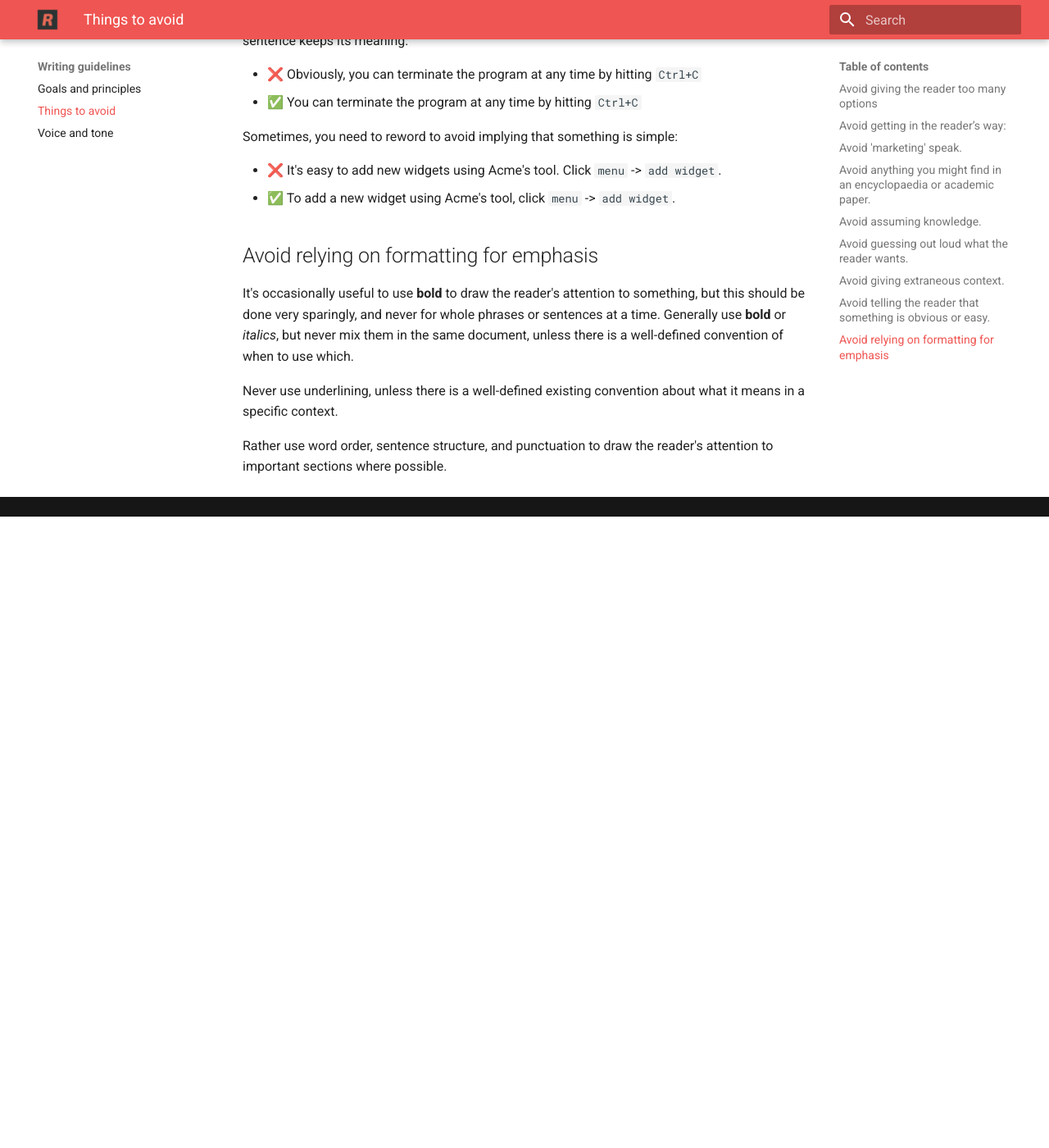
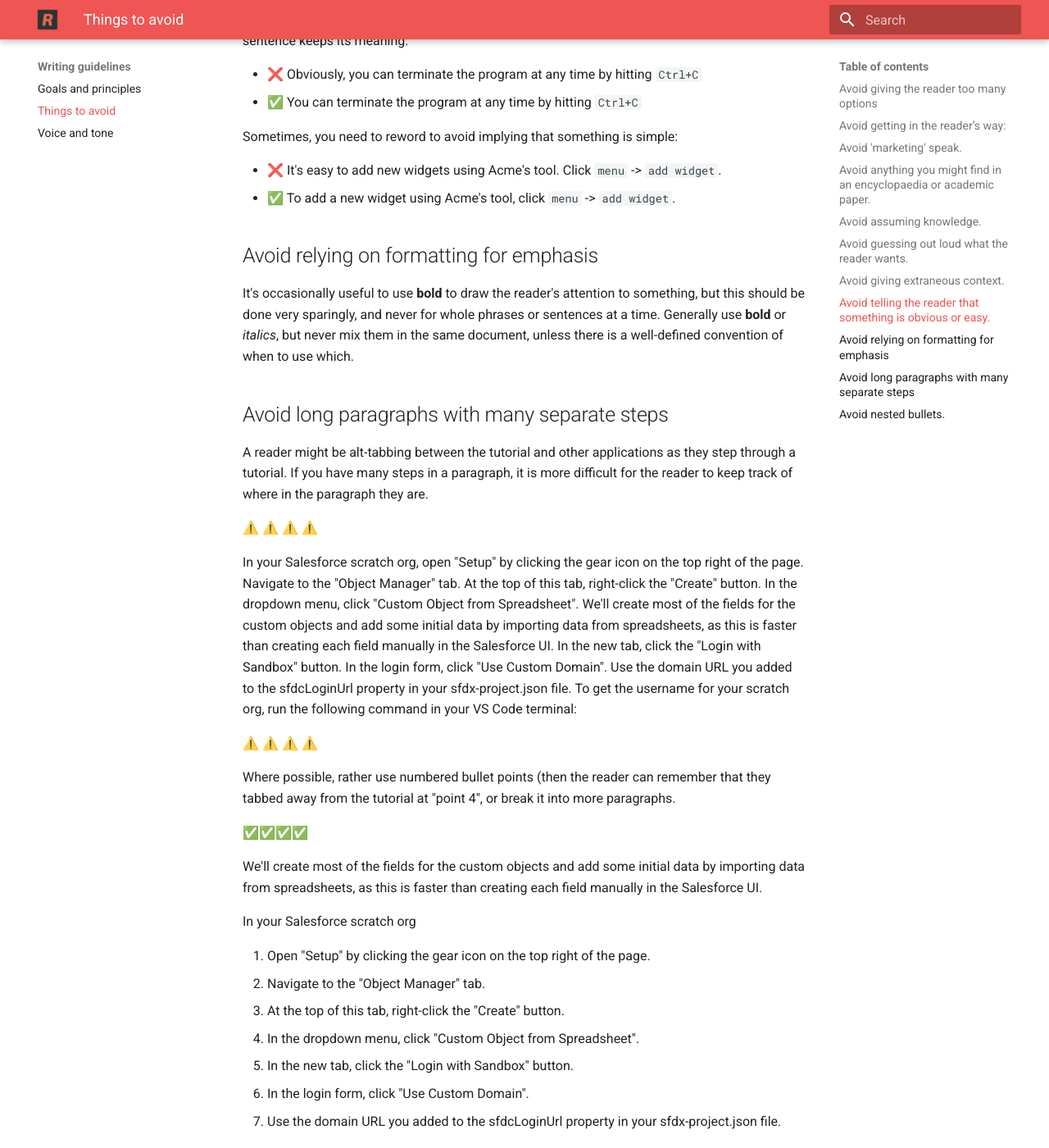
Before and after one commit to ritza-co/styleguide.ritza.co, an MkDocs documentation site: the page built from docs/writing-guidelines/things-to-avoid.md, in a window 1280 px wide and 1400 px high, scrolled down 2272 px. Shown: the whole window at 82% size. Built offline with MkDocs 1.6.1 and Material for MkDocs 9.7.7, drawn with Linux system fonts in a browser that asks for light colours; before the commit the page ends 2902 px from its top, so only the background shows below that; some of the changed text lies outside the part shown.

Commit message:
Update things-to-avoid.md

```diff
--- a/docs/writing-guidelines/things-to-avoid.md
+++ b/docs/writing-guidelines/things-to-avoid.md
@@ -73,6 +73,67 @@ Sometimes, you need to reword to avoid implying that something is simple:
 
 It's occasionally useful to use **bold** to draw the reader's attention to something, but this should be done very sparingly, and never for whole phrases or sentences at a time. Generally use **bold** or _italics_, but never mix them in the same document, unless there is a well-defined convention of when to use which.
 
+## Avoid long paragraphs with many separate steps
+
+A reader might be alt-tabbing between the tutorial and other applications as they step through a tutorial. If you have many steps in a paragraph, it is more difficult for the reader to keep track of where in the paragraph they are.
+
+⚠️ ⚠️ ⚠️ ⚠️
+
+In your Salesforce scratch org, open "Setup" by clicking the gear icon on the top right of the page. Navigate to
+the "Object Manager" tab. At the top of this tab, right-click the "Create" button. In the dropdown menu, click
+"Custom Object from Spreadsheet". We'll create most of the fields for the custom objects and add some initial data
+by importing data from spreadsheets, as this is faster than creating each field manually in the Salesforce UI. In
+the new tab, click the "Login with Sandbox" button. In the login form, click "Use Custom Domain". Use the domain
+URL you added to the  sfdcLoginUrl  property in your  sfdx-project.json  file. To get the username for your scratch
+org, run the following command in your VS Code terminal:
+
+⚠️ ⚠️ ⚠️ ⚠️
+
+Where possible, rather use numbered bullet points (then the reader can remember that they tabbed away from the tutorial at "point 4", or break it into more paragraphs.
+
+✅✅✅✅
+
+We'll create most of the fields for the custom objects and add some initial data by importing data from spreadsheets, as this is faster than creating each field manually in the Salesforce UI.
+
+In your Salesforce scratch org
+
+1. Open "Setup" by clicking the gear icon on the top right of the page.
+2. Navigate to the "Object Manager" tab.
+3. At the top of this tab, right-click the "Create" button.
+4. In the dropdown menu, click "Custom Object from Spreadsheet".
+5. In the new tab, click the "Login with Sandbox" button.
+6. In the login form, click "Use Custom Domain".
+7. Use the domain URL you added to the  sfdcLoginUrl  property in your  sfdx-project.json file.
+
+To get the username for your scratch org, run the following command in your VS Code terminal:
+
+✅✅✅✅
+
+Here we've put the explanation at the start instead of in the middle of the paragraph, and then made it easier for the reader to follow the steps by breaking them down into bullet points.
+
+## Avoid nested bullets.
+
+Don't nest bullets into several levels. Rather restructure the content so that you can use separate bullet lists:
+
+❌ You have several options for adding widgets
+
+* From the menu
+    * by clicking on `file` -> `add widget`
+    * by clicking on `help` searching for `add widget` and hitting `enter`
+* With a keyboard shortcut
+    * by pressing `a` and then `w` in command mode
+    * by pressing `ctrl + a`
+
+✅ You can add widgets from the menu
+
+* by clicking on `file` -> `add widget`
+* by clicking on `help` searching for `add widget` and hitting `enter`
+
+or with a keyboard shortcut
+
+* by pressing `a` and then `w` in command mode
+* by pressing `ctrl + a`
+
 Never use underlining, unless there is a well-defined existing convention about what it means in a specific context.
 
 Rather use word order, sentence structure, and punctuation to draw the reader's attention to important sections where possible.
```
